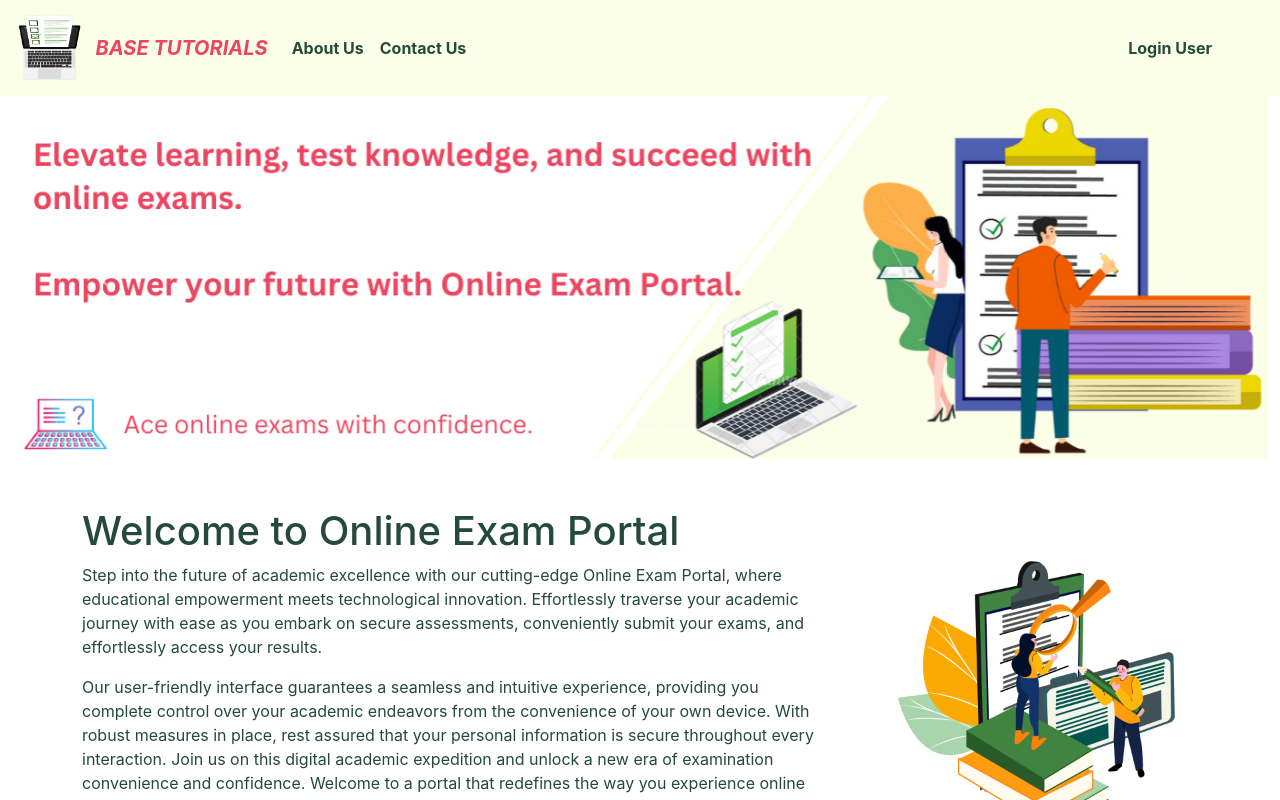
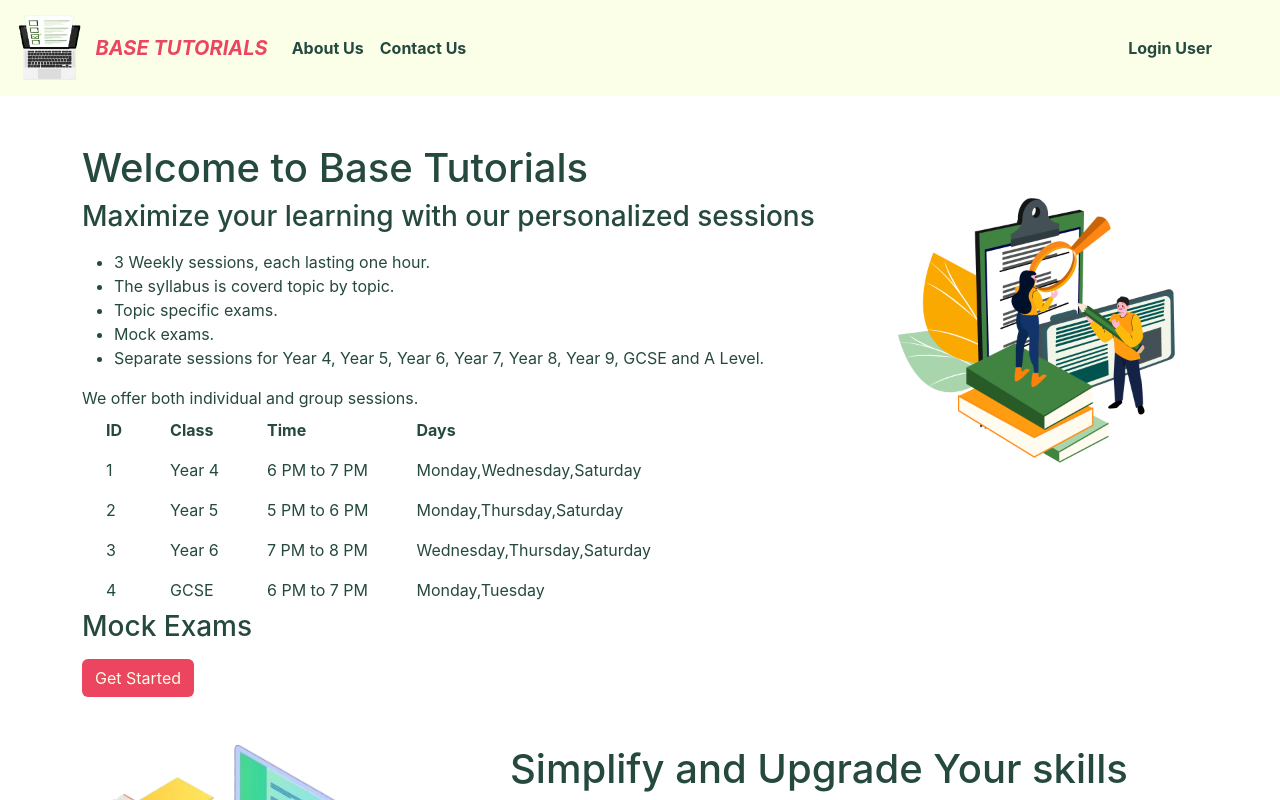
Before and after one commit to errsrini1002/online-exam-portal-frontend, a React (Create React App) app: page / in a window 1280 px wide. Shown: the top 800 px of the page. Built offline with nearby package versions, Linux system fonts and the light colour scheme.

Commit message:
starting page changes

```diff
--- a/package.json
+++ b/package.json
@@ -14,6 +14,7 @@
     "react-router-dom": "^6.21.1",
     "react-scripts": "5.0.1",
     "react-toastify": "^9.1.3",
+    "tailwindcss": "^3.4.1",
     "web-vitals": "^2.1.4"
   },
   "scripts": {
--- a/public/index.html
+++ b/public/index.html
@@ -26,7 +26,7 @@
     -->
         <link href="https://cdn.jsdelivr.net/npm/bootstrap@5.2.0/dist/css/bootstrap.min.css" rel="stylesheet" integrity="sha384-gH2yIJqKdNHPEq0n4Mqa/HGKIhSkIHeL5AyhkYV8i59U5AR6csBvApHHNl/vI1Bx" crossorigin="anonymous">
 
-    <title>Online Exam Portal</title>
+    <title>BASE Tutorials</title>
   </head>
   <body>
     <noscript>You need to enable JavaScript to run this app.</noscript>
--- a/src/NavbarComponent/Footer.jsx
+++ b/src/NavbarComponent/Footer.jsx
@@ -3,7 +3,7 @@ const Footer = () => {
   return (
     <div>
       <div class="container my-5">
-        <footer class="text-center text-lg-start text-color">
+        {/* <footer class="text-center text-lg-start text-color">
           <div class="container-fluid p-4 pb-0">
             <section class="">
               <div class="row">
@@ -149,12 +149,12 @@ const Footer = () => {
           </div>
 
           <div class="text-center">
-            {/* © 2023 Copyright:
-            <a class="text-color-3" href="https://codewithmurad.com/">
-              codewithmurad.com
-            </a> */}
+        //    {© 2023 Copyright:
+         //   <a class="text-color-3" href="https://codewithmurad.com/">
+       //       codewithmurad.com
+       //     </a> }
           </div>
-        </footer>
+        </footer> */}
       </div>
     </div>
   );
--- a/src/PageComponent/HomePage.jsx
+++ b/src/PageComponent/HomePage.jsx
@@ -4,33 +4,93 @@ import { Link } from "react-router-dom";
 import exam_1 from "../images/exam_1.png";
 import exam_2 from "../images/exam_2.png";
 
+
+
+
+<link href="path/to/tailwind.min.css" rel="stylesheet"></link>
+
 const HomePage = () => {
+
+  const data = [
+    { id: 1, class: 'Year 4', time: '6 PM to 7 PM', days: 'Monday,Wednesday,Saturday' },
+    { id: 2, class: 'Year 5', time: '5 PM to 6 PM', days: 'Monday,Thursday,Saturday' },
+    { id: 3, class: 'Year 6', time: '7 PM to 8 PM', days: 'Wednesday,Thursday,Saturday' },
+    { id: 4, class: 'GCSE', time: '6 PM to 7 PM', days: 'Monday,Tuesday' },
+  ];
+
+
+
+
+
+
   return (
     <div className="container-fluid mb-2">
-      <Carousel />
+  {/* <Carousel /> */}
 
       <div className="container mt-5">
         <div className="row">
           <div className="col-md-8 text-color">
-            <h1>Welcome to Online Exam Portal</h1>
+            <h1>Welcome to Base Tutorials </h1>
             <p>
-              Step into the future of academic excellence with our cutting-edge
-              Online Exam Portal, where educational empowerment meets
-              technological innovation. Effortlessly traverse your academic
-              journey with ease as you embark on secure assessments,
-              conveniently submit your exams, and effortlessly access your
-              results.
+              <h3>
+              Maximize your learning with our personalized sessions
+              </h3>
             </p>
+            <ul>
+
+<li>3 Weekly sessions, each lasting one hour.</li>
+<li>The syllabus is coverd topic by topic.</li>
+<li>Topic specific exams.</li>
+<li>Mock exams.</li>
+<li>Separate sessions for Year 4, Year 5, Year 6, Year 7, Year 8, Year 9, GCSE and A Level.</li>
+
+</ul>
+We offer both individual and group sessions.
+
+
+
+
+<div className="overflow-x-auto">
+      <table className="table-auto min-w-full">
+        <thead>
+          <tr>
+            <th className="px-4 py-2">ID</th>
+            <th className="px-4 py-2">Class</th>
+            <th className="px-4 py-2">Time</th>
+            <th className="px-4 py-2">Days</th>
+          </tr>
+        </thead>
+        <tbody>
+          {data.map((item) => (
+            <tr key={item.id} className="bg-gray-100 border-b">
+              <td className="px-4 py-2">{item.id}</td>
+              <td className="px-4 py-2">{item.class}</td>
+              <td className="px-4 py-2">{item.time}</td>
+              <td className="px-4 py-2">{item.days}</td>
+            </tr>
+          ))}
+        </tbody>
+      </table>
+    </div>
+
+
+
+
+
+
+
+
+
+
+
+
+
             <p>
-              Our user-friendly interface guarantees a seamless and intuitive
-              experience, providing you complete control over your academic
-              endeavors from the convenience of your own device. With robust
-              measures in place, rest assured that your personal information is
-              secure throughout every interaction. Join us on this digital
-              academic expedition and unlock a new era of examination
-              convenience and confidence. Welcome to a portal that redefines the
-              way you experience online exams, making learning and assessment
-              smarter, safer, and more accessible than ever before.
+            <p>
+              <h3>
+              Mock Exams
+              </h3>
+            </p>
             </p>
             <Link to="/user/login" className="btn bg-color custom-bg-text">
               Get Started
@@ -58,8 +118,8 @@ const HomePage = () => {
             />
           </div>
           <div className="col-md-8 text-color">
-            <h1 className="ms-5">Simplify Your Exam Experience</h1>
-            <p className="ms-5">
+            <h1 className="ms-5">Simplify and Upgrade Your skills</h1>
+            {/* <p className="ms-5">
               Welcome to a hassle-free academic journey with our Online Exam
               Portal, where navigating assessments is a breeze. Say goodbye to
               complexities as you effortlessly manage your exams in a
@@ -74,7 +134,7 @@ const HomePage = () => {
               submissions to easy result retrieval, we've made online exams a
               straightforward and user-friendly experience, redefining how you
               approach assessments.
-            </p>
+            </p> */}
             <Link to="/user/login" className="btn bg-color custom-bg-text ms-5">
               Get Started
             </Link>
@@ -82,6 +142,10 @@ const HomePage = () => {
         </div>
       </div>
       <hr />
+
+
+
+
       <Footer />
     </div>
   );
```
Also changed, not shown: src/images/carousel_1.png, 1 other file (tests, documents, lock files or other folders).
